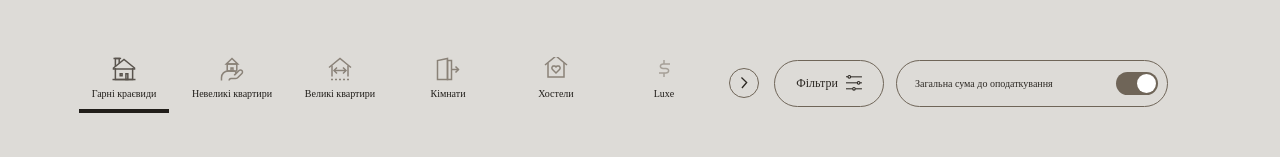
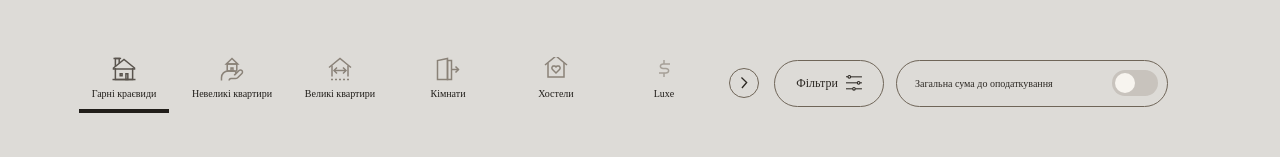
Before and after one commit to Sh1nyX/project-final-front, a React (Vite) app: page / in a window 1280 px wide. Shown: the part 212-369 px from the top of the page. Built offline with nearby package versions, Linux system fonts and the light colour scheme; no server answers; a web font is replaced by a local one.

Commit message:
Added full price button functionality

```diff
--- a/src/App.jsx
+++ b/src/App.jsx
@@ -9,6 +9,38 @@ import SearchResultsPage from './components/SearchResultsPage/SearchResultsPage'
 
 import { getListings } from './services/api'
 
+function getNights(checkIn, checkOut) {
+  if (!checkIn || !checkOut) {
+    return 0
+  }
+
+  const [fromYear, fromMonth, fromDay] = checkIn
+    .split('-')
+    .map(Number)
+
+  const [toYear, toMonth, toDay] = checkOut
+    .split('-')
+    .map(Number)
+
+  const from = Date.UTC(
+    fromYear,
+    fromMonth - 1,
+    fromDay
+  )
+
+  const to = Date.UTC(
+    toYear,
+    toMonth - 1,
+    toDay
+  )
+
+  const difference = to - from
+
+  return Math.max(
+    0,
+    Math.round(difference / (1000 * 60 * 60 * 24))
+  )
+}
 
 function HomePage() {
 
@@ -17,6 +49,7 @@ function HomePage() {
   const [error, setError] = useState(null)
 
   const [visibleCount, setVisibleCount] = useState(18)
+  const [isTotalPrice, setIsTotalPrice] = useState(false)
 
   const [searchDates, setSearchDates] = useState({
     check_in: '',
@@ -25,6 +58,11 @@ function HomePage() {
     category_id: 1,
     guests: 0,
   })
+
+  const nights = getNights(
+  searchDates.check_in,
+  searchDates.check_out
+)
 
   const [selectedCategory, setSelectedCategory] = useState({
     id: 1,
@@ -84,6 +122,8 @@ function HomePage() {
         onDatesChange={setSearchDates}
         selectedCategory={selectedCategory}
         onCategoryChange={handleCategoryChange}
+        isTotalPrice={isTotalPrice}
+        onTotalPriceChange={setIsTotalPrice}
       />
 
       <main>
@@ -101,6 +141,8 @@ function HomePage() {
             <ListingGrid
               listings={listings}
               visibleCount={visibleCount}
+              isTotalPrice={isTotalPrice}
+              nights={nights}
             />
 
             <ContinueCategory
--- a/src/components/CategoryNav/CategoryNav.css
+++ b/src/components/CategoryNav/CategoryNav.css
@@ -234,28 +234,40 @@
 }
 
 .toggle {
-  width: 42px;
-  height: 23px;
+  position: relative;
+  width: 46px;
+  height: 26px;
+  padding: 0;
+  border: none;
+  border-radius: 999px;
+  background: #c8c3bd;
+  cursor: pointer;
 
-  padding: 2px;
-
-  border: none;
-  border-radius: 26px;
-
-  background: #6f6558;
-
-  display: flex;
-  align-items: center;
-  justify-content: flex-end;
-
-  cursor: pointer;
+  transition:
+    background-color 0.25s ease,
+    box-shadow 0.25s ease;
 }
 
 .toggle span {
-  width: 19px;
-  height: 19px;
+  position: absolute;
+  top: 3px;
+  left: 3px;
+
+  width: 20px;
+  height: 20px;
 
   border-radius: 50%;
+  background: #f7f4ef;
 
-  background: #ffffff;
+  transition:
+    transform 0.25s ease,
+    background-color 0.25s ease;
 }
+
+.toggle.active {
+  background: #403b35;
+}
+
+.toggle.active span {
+  transform: translateX(20px);
+}
--- a/src/components/CategoryNav/CategoryNav.jsx
+++ b/src/components/CategoryNav/CategoryNav.jsx
@@ -9,6 +9,8 @@ function CategoryNav({
   onCategoryChange,
   isCollapsed,
   onToggleCollapse,
+  isTotalPrice,
+  onTotalPriceChange,
 }) {
   return (
     <nav className="category-nav">
@@ -78,7 +80,13 @@ function CategoryNav({
 
         <button
           type="button"
-          className="toggle"
+          className={`toggle ${
+            isTotalPrice ? 'active' : ''
+          }`}
+          onClick={() => {
+            console.log('TOGGLE CLICK', isTotalPrice)
+            onTotalPriceChange?.(!isTotalPrice)
+          }}
         >
           <span />
         </button>
--- a/src/components/Header/Header.jsx
+++ b/src/components/Header/Header.jsx
@@ -26,6 +26,9 @@ function AccountButton() {
 function Header({
   selectedCategory,
   onCategoryChange,
+  onDatesChange,
+  isTotalPrice,
+  onTotalPriceChange,
 }) {
   const navigate = useNavigate()
 
@@ -72,6 +75,23 @@ function Header({
   }, [])
 
   const totalGuests = adults + children
+
+  useEffect(() => {
+  onDatesChange?.({
+    check_in: checkIn,
+    check_out: checkOut,
+    flexible_days: flexibleDays,
+    category_id: selectedCategory?.id || 1,
+    guests: totalGuests,
+  })
+}, [
+  checkIn,
+  checkOut,
+  flexibleDays,
+  selectedCategory,
+  totalGuests,
+  onDatesChange,
+])
 
   const handleSearch = () => {
     const params = new URLSearchParams()
@@ -184,6 +204,8 @@ function Header({
           onToggleCollapse={() =>
             setIsCategoriesCollapsed((current) => !current)
           }
+          isTotalPrice={isTotalPrice}
+          onTotalPriceChange={onTotalPriceChange}
         />
 
       </header>
@@ -224,6 +246,8 @@ function Header({
             onToggleCollapse={() =>
               setIsCategoriesCollapsed((current) => !current)
             }
+            isTotalPrice={isTotalPrice}
+            onTotalPriceChange={onTotalPriceChange}
           />
 
         </header>
--- a/src/components/ListingCard/ListingCard.jsx
+++ b/src/components/ListingCard/ListingCard.jsx
@@ -1,8 +1,41 @@
 import './ListingCard.css'
 
-function ListingCard({ listing }) {
-  console.log('LISTING:', listing)
+function getAvailableNights(from, to) {
+  if (!from || !to) {
+    return 0
+  }
+
+  const fromDate = new Date(from)
+  const toDate = new Date(to)
+
+  const difference = toDate - fromDate
+
+  return Math.max(
+    0,
+    Math.round(
+      difference / (1000 * 60 * 60 * 24)
+    )
+  )
+}
+
+function ListingCard({
+  listing,
+  isTotalPrice,
+}) {
   const image = listing.images?.[0]
+
+  const pricePerNight =
+    Number(listing.price_per_night) || 0
+
+  const availableNights = getAvailableNights(
+    listing.available_from,
+    listing.available_to
+  )
+
+  const totalPrice =
+    isTotalPrice && availableNights > 0
+      ? pricePerNight * availableNights
+      : pricePerNight
 
   return (
     <article className="listing-card">
@@ -17,37 +50,56 @@ function ListingCard({ listing }) {
           />
         )}
 
-        <button className="favorite-button">
+        <button
+          type="button"
+          className="favorite-button"
+        >
           ♡
         </button>
 
       </div>
 
-
       <div className="listing-info">
 
         <div className="listing-location-row">
+
           <h3>
-    {listing.location_city}, {listing.location_country}
+            {listing.location_city},{' '}
+            {listing.location_country}
           </h3>
 
           <span className="listing-rating">
             ★ {Number(listing.rating || 0).toFixed(2)}
           </span>
+
         </div>
 
         <div className="listing-details">
+
           {listing.category_name && (
-          <span>{listing.category_name}</span>
+            <span>
+              {listing.category_name}
+            </span>
           )}
 
           {listing.date_range && (
-          <span>{listing.date_range}</span>
+            <span>
+              {listing.date_range}
+            </span>
           )}
+
         </div>
 
         <div className="listing-price">
-        ${listing.price_per_night} ніч
+          ₴ {totalPrice.toLocaleString('uk-UA')}{' '}
+
+          {isTotalPrice && availableNights > 0
+            ? `за ${availableNights} ${
+                availableNights === 1
+                  ? 'ніч'
+                  : 'ночі'
+              }`
+            : 'за ніч'}
         </div>
 
       </div>
--- a/src/components/ListingGrid/ListingGrid.jsx
+++ b/src/components/ListingGrid/ListingGrid.jsx
@@ -1,7 +1,12 @@
 import './ListingGrid.css'
 import ListingCard from '../ListingCard/ListingCard'
 
-function ListingGrid({ listings, visibleCount }) {
+function ListingGrid({
+  listings,
+  visibleCount,
+  isTotalPrice,
+  nights,
+}) {
   const visibleListings = listings.slice(0, visibleCount)
 
   return (
@@ -10,6 +15,8 @@ function ListingGrid({ listings, visibleCount }) {
         <ListingCard
           key={listing.id}
           listing={listing}
+          isTotalPrice={isTotalPrice}
+          nights={nights}
         />
       ))}
     </section>
```
Lines whose indentation alone changed are shown as unchanged.
